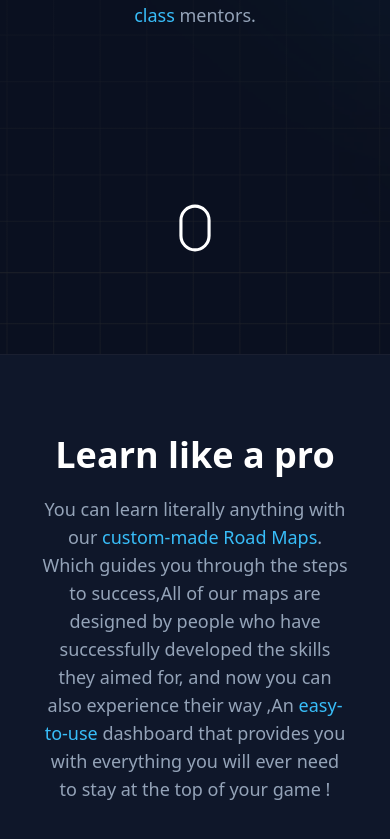
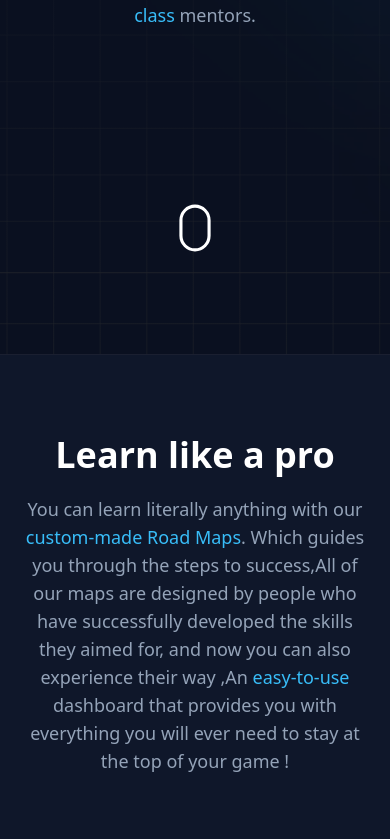
Before and after one commit to aninarafath6/scool-app, a Next.js app: page / in a window 390 px wide. Shown: the part 489-1328 px from the top of the page. Built offline with nearby package versions, Linux system fonts and the light colour scheme.

Commit message:
dimenstions

```diff
--- a/components/landing/explore/explore.jsx
+++ b/components/landing/explore/explore.jsx
@@ -2,7 +2,7 @@ import * as React from "react";
 
 export default function Explore() {
   return (
-    <div className=" h-screen text-center p-10 pt-20">
+    <div className=" h-screen text-center md:p-10 p-5 pt-20">
       <h1 className="md:text-5xl  text-4xl font-extrabold text-white">
         Learn like a pro
       </h1>
```
